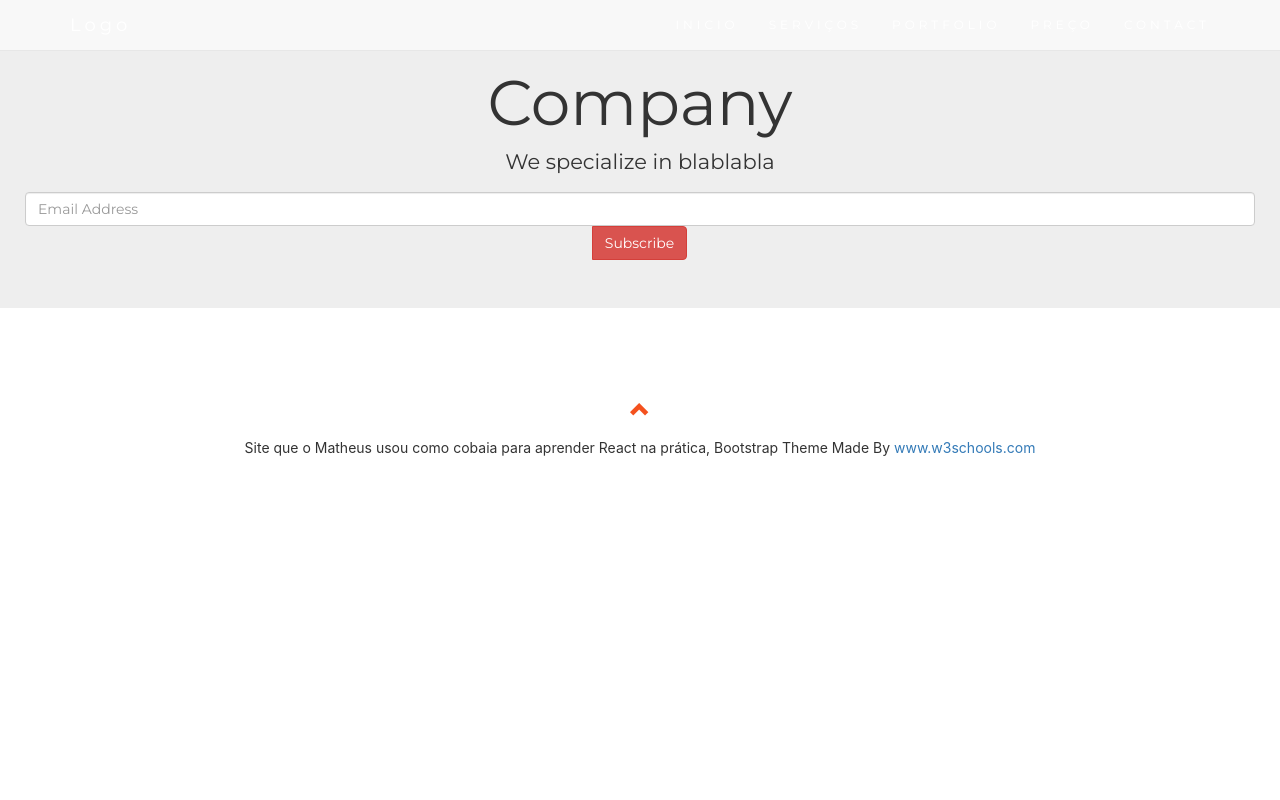
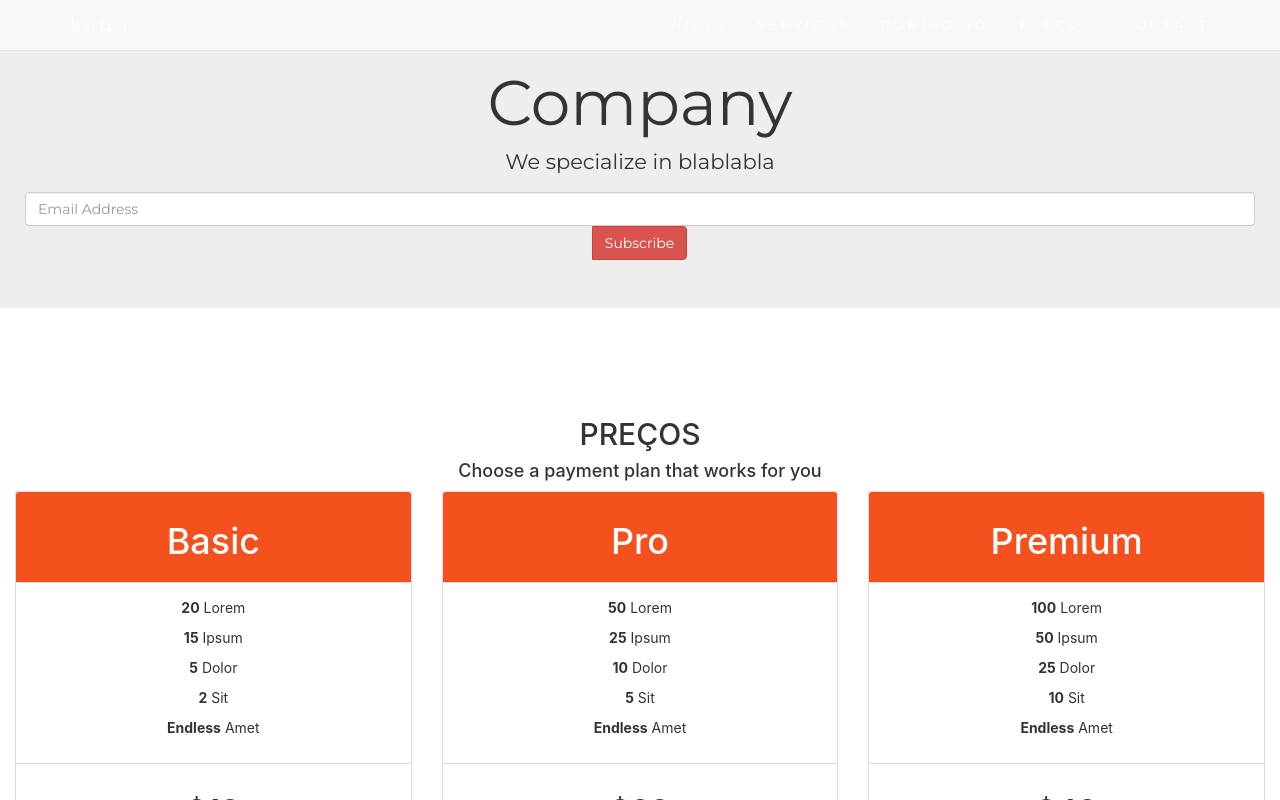
Before and after one commit to matheuslopesfrazao/React-company, a React (Create React App) app: page /precos in a window 1280 px wide. Shown: the top 800 px of the page. Built offline with nearby package versions, Linux system fonts and the light colour scheme.

Commit message:
Corrigindo partes do componente 'Preços'

```diff
--- a/src/App.js
+++ b/src/App.js
@@ -5,7 +5,7 @@ import Cabecalho from './componentes/Cabecalho'
 import Inicio from './componentes/Inicio'
 import Servicos from './componentes/Servicos'
 import Portfolio from './componentes/Portfolio'
-import Preco from './componentes/Preco'
+import Precos from './componentes/Precos'
 import Site from './site'
 import Rodape from './componentes/Rodape'
 
@@ -18,7 +18,7 @@ class App extends Component {
           <Route path="/" exact component={Inicio} /> {/* o "exact" quer dizer que essa rota só vai ser ativada, se o link for exatamente "/" */}
           <Route path="/servicos" component={Servicos} />
           <Route path="/portfolio" component={Portfolio} />
-          <Route path="/preco" component={Preco} />
+          <Route path="/precos" component={Precos} />
           <Rodape />
         </div>
       </BrowserRouter>
--- a/src/componentes/Cabecalho.js
+++ b/src/componentes/Cabecalho.js
@@ -19,7 +19,7 @@ const Cabecalho = props => {
                             <li><Link to="/">INICIO</Link></li>
                             <li><Link to="/servicos">SERVIÇOS</Link></li>
                             <li><Link to='/portfolio'>PORTFOLIO</Link></li>
-                            <li><Link to='/preco'>PREÇO</Link></li>
+                            <li><Link to='/precos'>PREÇOS</Link></li>
                             <li><a href='#contact'>CONTACT</a></li>
                         </ul>
                     </div>
--- a/src/componentes/Preco.js
+++ b/src/componentes/Precos.js
@@ -1,10 +1,10 @@
 import React from 'react'
 
-const Preco = props => {
+const Precos = props => {
     return (
         <div id='pricing' className='container-fluid'>
             <div className='text-center'>
-                <h2>Pricing</h2>
+                <h2>Preços</h2>
                 <h4>Choose a payment plan that works for you</h4>
             </div>
             <div className='row '>
@@ -70,4 +70,4 @@ const Preco = props => {
     );
 }
 
-export default Preco
+export default Precos
```
